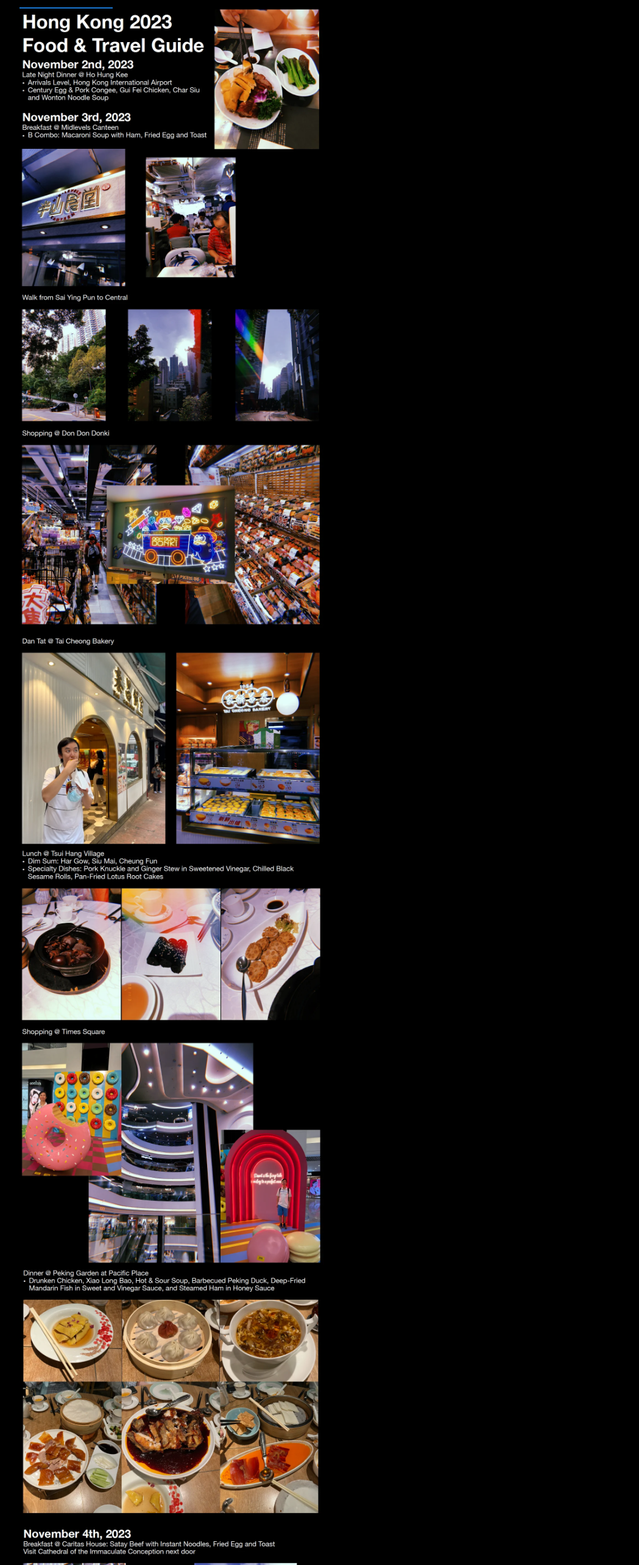
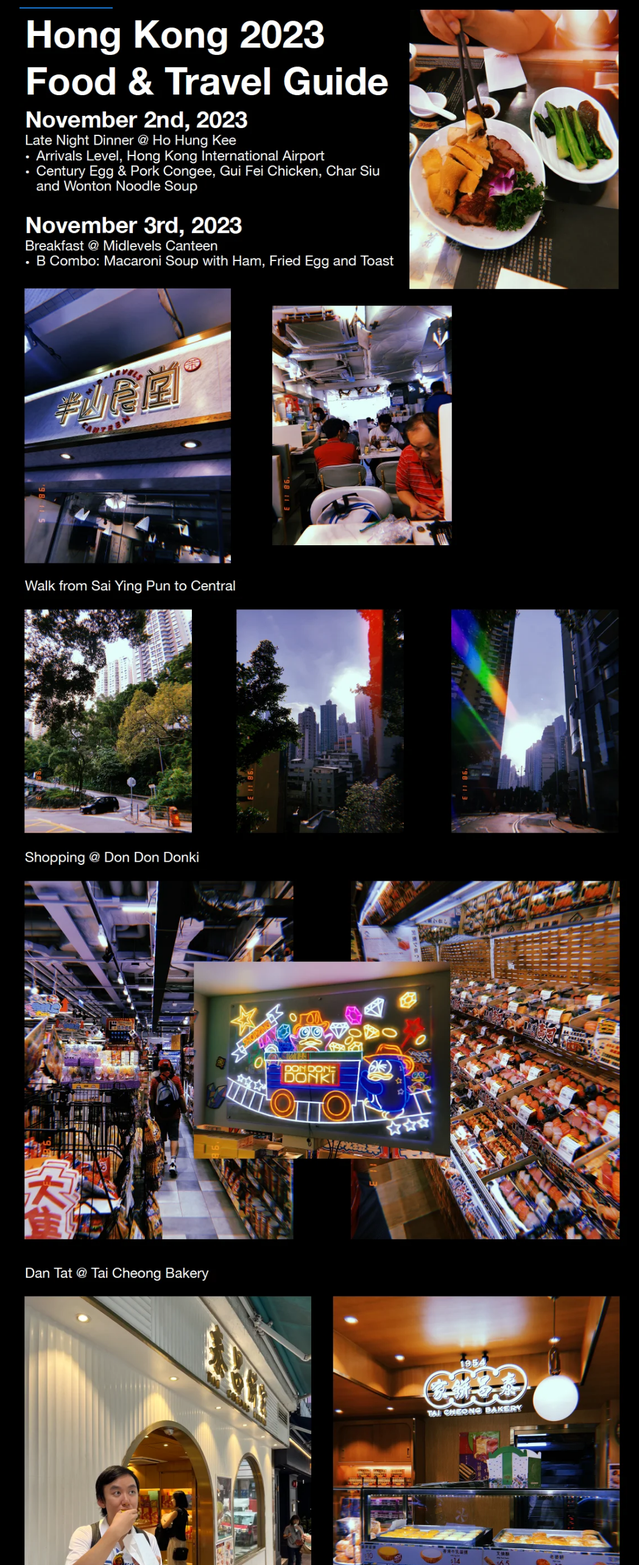
Before and after one commit to zacharylee97/queer-aquarian, a Next.js app: page /food-and-travel in a window 1280 px wide. Shown: the part 234-2800 px from the top of the page at 61% size, without its empty margins (8-1057 px from the left). Built offline with nearby package versions, Linux system fonts and the light colour scheme.

Commit message:
Increased size of images in HK Food & Travel Guide

```diff
--- a/app/components/hong-kong-2023.tsx
+++ b/app/components/hong-kong-2023.tsx
@@ -7,62 +7,62 @@
       <Image
         src="/HK2023/HK2023pg1.webp"
         alt="HK 2023 Page 1"
-        width={500}
-        height={500}
+        width={1000}
+        height={1000}
       />
       <Image
         src="/HK2023/HK2023pg2.webp"
         alt="HK 2023 Page 2"
-        width={500}
-        height={500}
+        width={1000}
+        height={1000}
       />
       <Image
         src="/HK2023/HK2023pg3.webp"
         alt="HK 2023 Page 3"
-        width={500}
-        height={500}
+        width={1000}
+        height={1000}
       />
       <Image
         src="/HK2023/HK2023pg4.webp"
         alt="HK 2023 Page 4"
-        width={500}
-        height={500}
+        width={1000}
+        height={1000}
       />
       <Image
         src="/HK2023/HK2023pg5.webp"
         alt="HK 2023 Page 5"
-        width={500}
-        height={500}
+        width={1000}
+        height={1000}
       />
       <Image
         src="/HK2023/HK2023pg6.webp"
         alt="HK 2023 Page 6"
-        width={500}
-        height={500}
+        width={1000}
+        height={1000}
       />
       <Image
         src="/HK2023/HK2023pg7.webp"
         alt="HK 2023 Page 7"
-        width={500}
-        height={500}
+        width={1000}
+        height={1000}
       />
       <Image
         src="/HK2023/HK2023pg8.webp"
         alt="HK 2023 Page 8"
-        width={500}
-        height={500}
+        width={1000}
+        height={1000}
       />
       <Image
         src="/HK2023/HK2023pg9.webp"
         alt="HK 2023 Page 9"
-        width={500}
-        height={500}
+        width={1000}
+        height={1000}
       />
       <Image
         src="/HK2023/HK2023pg10.webp"
         alt="HK 2023 Page 10"
-        width={500}
-        height={500}
+        width={1000}
+        height={1000}
       />
       <Typography variant="h5">More to come, stay tuned!</Typography>
     </Box>
```
